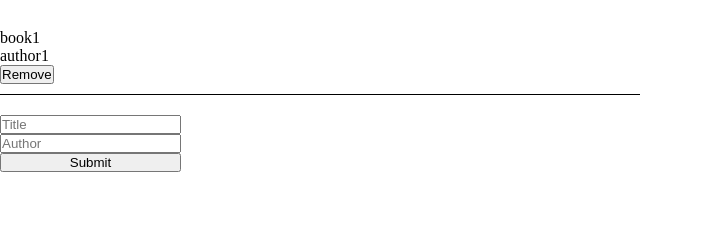
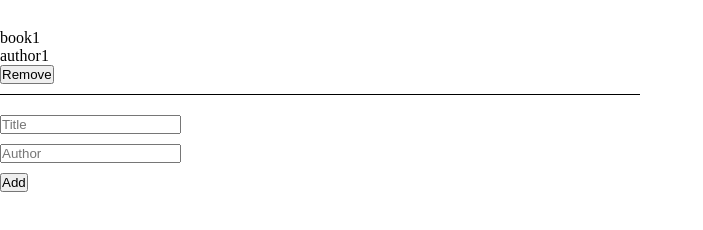
Before and after one commit to Nuga0909/My-Awesome-books-app, a website built with webpack: page src/index.html in a window 1280 px wide. Shown: the part 38-268 px from the top of the page, without its empty margins (0-703 px from the left). Built offline with nearby package versions, Linux system fonts and the light colour scheme.

Commit message:
refactor ui

```diff
--- a/src/index.html
+++ b/src/index.html
@@ -17,7 +17,7 @@
         <input type="text" placeholder="Title" id="input-title">
         <label for="input-author"></label>
         <input type="text" placeholder="Author" id="input-author">
-        <input type="submit" name="" id="" value="Submit">
+        <input type="submit" name="" id="submit" value="Add">
     </div>
 </body>
 </html>
--- a/src/style.css
+++ b/src/style.css
@@ -19,3 +19,11 @@ h1 {
   flex-direction: column;
   width: fit-content;
 }
+
+input {
+  margin-bottom: 10px;
+}
+
+#submit {
+  width: fit-content;
+}
```
